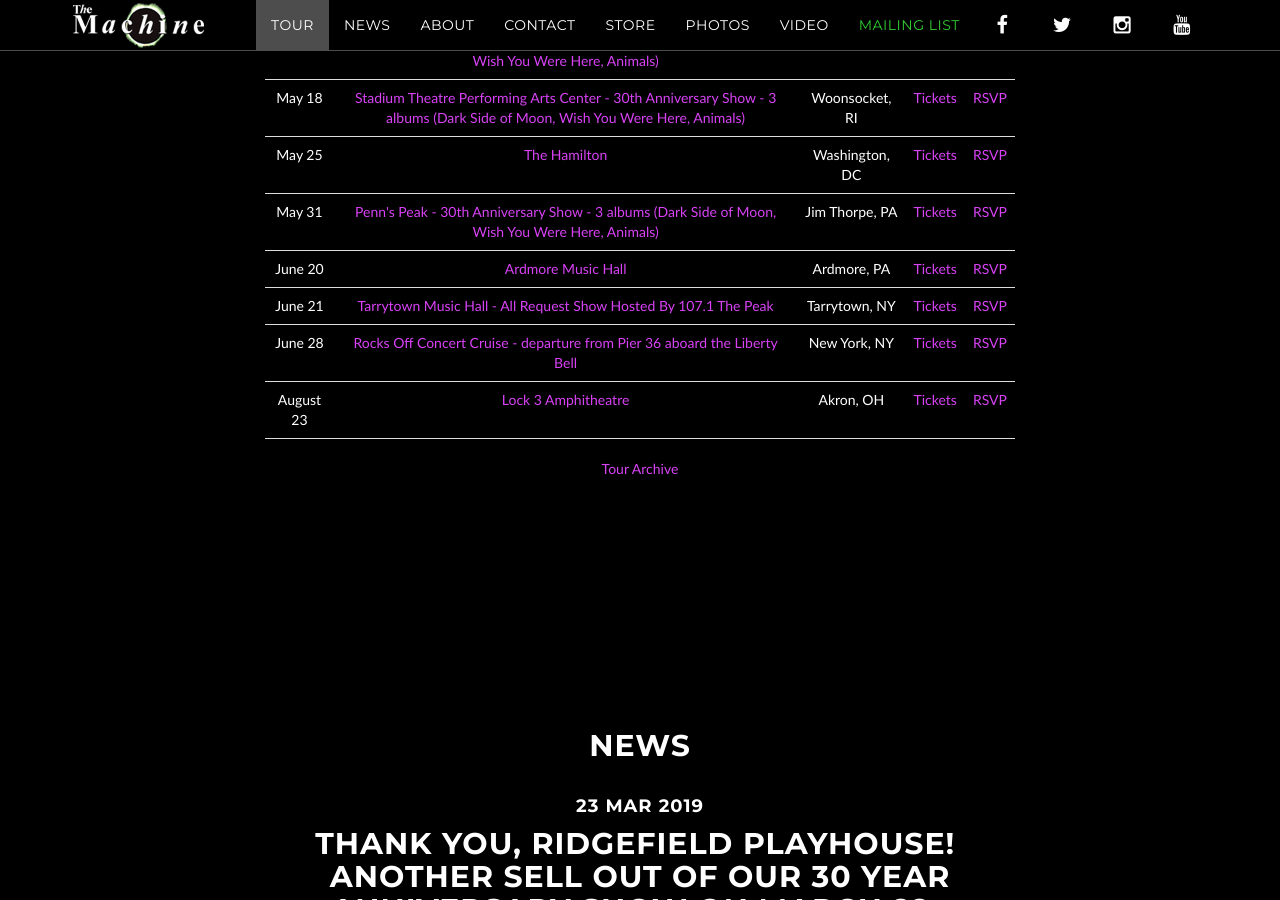
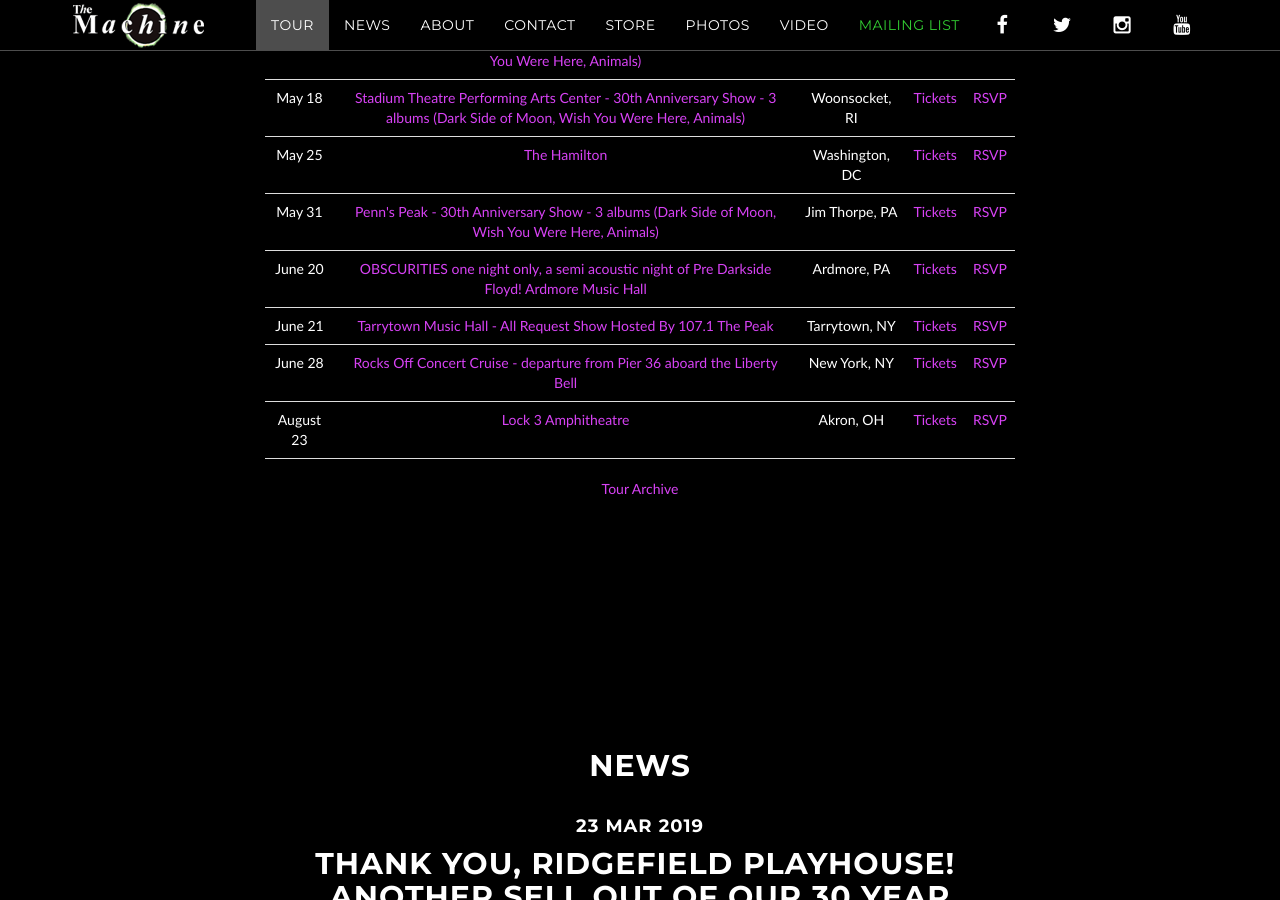
Before and after one commit to machineweb/machineweb.github.io, a Jekyll site: the page built from index.html, in a window 1280 px wide and 900 px high, scrolled down 1224 px. Built offline with Jekyll 4.4.1, drawn with Linux system fonts in a browser that asks for light colours; comment, search, counter and statistics services are not loaded.

Commit message:
Updated tour

```diff
--- a/_data/tour.yml
+++ b/_data/tour.yml
@@ -3805,7 +3805,7 @@
 
 
   - date: "June 20 2019"
-    venue: "Ardmore Music Hall"
+    venue: "OBSCURITIES one night only, a semi acoustic night of Pre Darkside Floyd! Ardmore Music Hall "
     venue-url: "https://www.ticketfly.com/purchase/event/1846382"
     location: "Ardmore, PA"
     tickets-url: "https://www.ticketfly.com/purchase/event/1846382"
```
